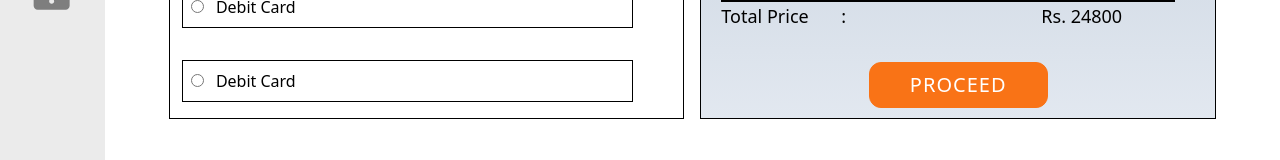
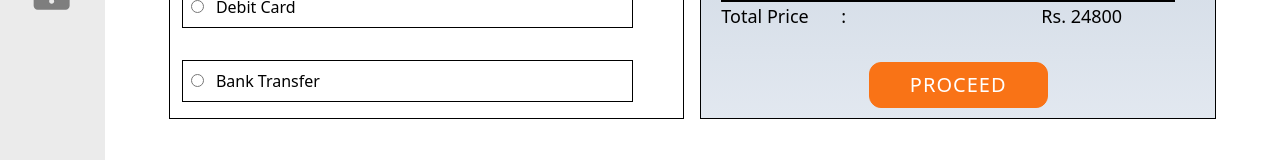
Before and after one commit to vishnaka-dasanayaka/SLTMS, a React (Create React App) app in the folder Frontend/: page /studentPay in a window 1280 px wide. Shown: the part 540-700 px from the top of the page. Built offline with nearby package versions, Linux system fonts and the light colour scheme.

Commit message:
Make the student payment page

```diff
--- a/Frontend/src/App.js
+++ b/Frontend/src/App.js
@@ -47,7 +47,7 @@ function App() {
         <Route path="/studentProfile" element={<StudentProfile />} />
         <Route path="/specificTeacher" element={<SpecificTeacher />} />
         <Route path="/specificCourse" element={<SpecificCourse />} />
-        <Route path="/uploadLesson" element={<UploadLesson />} />
+        <Route path="/uploadLesson/:id" element={<UploadLesson />} />
         <Route path="/studentPay" element={<StudentPay />} />
       </Routes>
       </Provider>
--- a/Frontend/src/pages/StudentPage/StudentPay.jsx
+++ b/Frontend/src/pages/StudentPage/StudentPay.jsx
@@ -91,7 +91,7 @@ function StudentPay() {
                             </div>
                             <div className="w-[90%] my-4 border border-black p-2">
                                 <input type="radio" id="creditCard" name="creditCard" value="creditCard"/>
-                                <label for="creditCard" className="ml-2"> Debit Card</label>
+                                <label for="creditCard" className="ml-2"> Bank Transfer</label>
                             </div>
                         </div>
                     </div>
```
